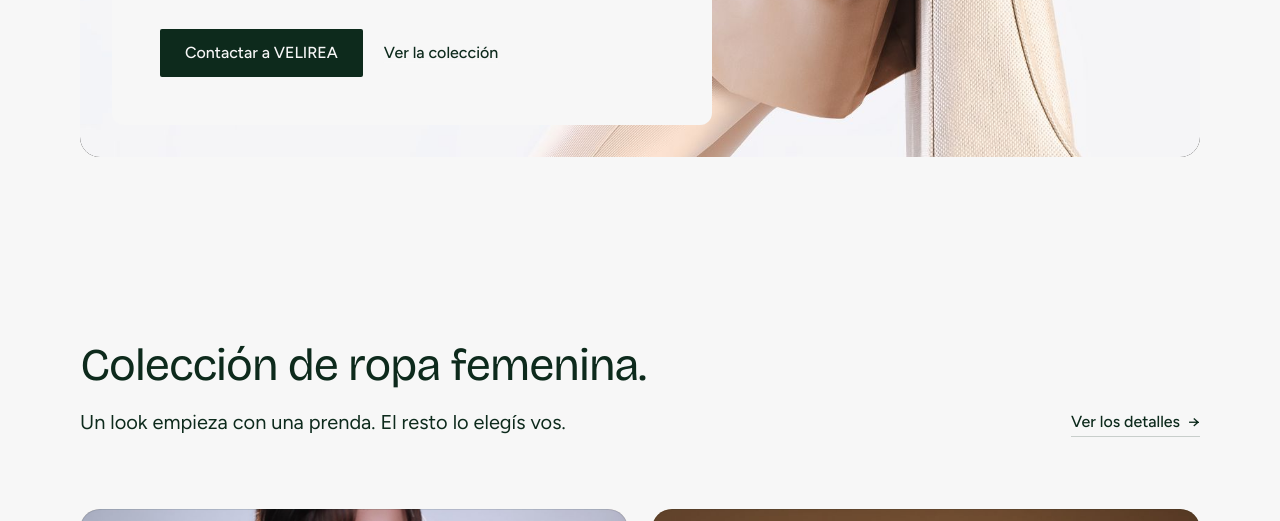
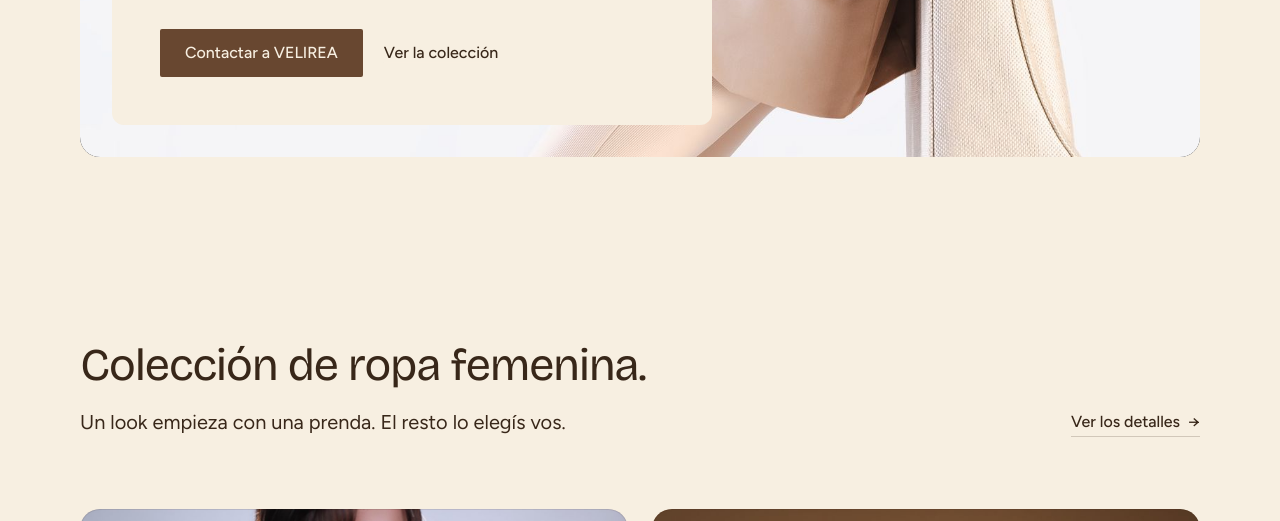
Before and after one commit to MateoGimenez10/velirea, a plain HTML site: page index.html in a window 1280 px wide. Shown: the part 579-1100 px from the top of the page. Drawn offline with Linux system fonts and the light colour scheme.

Commit message:
Aplicar la paleta crema, beige y marrón de VELIREA

```diff
--- a/index.html
+++ b/index.html
@@ -6,7 +6,7 @@
 <title>VELIREA: ropa femenina</title>
 <meta name="description" content="Conocé VELIREA, tu próximo look y las prendas que querés combinar a tu manera.">
 <meta name="page-type" content="product"><meta name="site-kind" content="other">
-<meta name="theme-color" content="#f7f7f7">
+<meta name="theme-color" content="#f7efe1">
 <meta property="og:type" content="website"><meta property="og:title" content="VELIREA · Ropa femenina">
 <meta property="og:description" content="Ropa femenina para tu día. Conocé VELIREA.">
 <meta property="og:image" content="share.jpg">
@@ -23,7 +23,7 @@
 <link rel="modulepreload" href="assets/moments/moments.js"><link rel="modulepreload" href="assets/moments/lib.js"><link rel="modulepreload" href="assets/moments/picture-develops/moment.js">
 </head>
 <body>
-<!-- product; palette offwhite-bottle-yellow; Bricolage/Figtree; film still; nav-split; footer-dark; close-photo; brand-band; block; initial V; picture-develops in estilo; no scenes or effects. -->
+<!-- product; client palette cream, beige and cacao from the supplied VELIREA reference; Bricolage/Figtree; film still; nav-split; footer-dark; close-photo; brand-band; block; initial V; picture-develops in estilo; no scenes or effects. -->
 <header class="nav nav--split">
  <div class="wrap nav__bar">
   <a class="skip-link" href="#top">Saltar al contenido</a>
--- a/page.css
+++ b/page.css
@@ -2,10 +2,10 @@
 @font-face { font-family:"Figtree"; font-style:normal; font-weight:400; font-display:swap; src:url("fonts/figtree-400.ttf") format("truetype"); }
 @font-face { font-family:"Figtree"; font-style:normal; font-weight:500 600; font-display:swap; src:url("fonts/figtree-500.ttf") format("truetype"); }
 :root {
-  --p-bg: #f7f7f7; --p-surface: #ebebeb; --p-ink: #0d2a1c; --p-muted: #5f6b64;
-  --p-accent: #f6e016; --p-accent-ink: #0d2a1c; --p-action: #0d2a1c; --p-action-ink: #f7f7f7;
-  --p-inv-bg: #0d2a1c; --p-inv-surface: #1c3629; --p-inv-ink: #f7f7f7; --p-inv-muted: #97a39c;
-  --p-inv-accent: #f6e016; --p-inv-accent-ink: #0d2a1c; --p-inv-action: #f6e016; --p-inv-action-ink: #0d2a1c;
+  --p-bg: #f7efe1; --p-surface: #efdfc5; --p-ink: #382719; --p-muted: #705742;
+  --p-accent: #684730; --p-accent-ink: #f7efe1; --p-action: #684730; --p-action-ink: #f7efe1;
+  --p-inv-bg: #382719; --p-inv-surface: #443325; --p-inv-ink: #f7efe1; --p-inv-muted: #afa394;
+  --p-inv-accent: #f7efe1; --p-inv-accent-ink: #382719; --p-inv-action: #f7efe1; --p-inv-action-ink: #382719;
   --font-display: "Bricolage Grotesque", system-ui, sans-serif;
   --font-text: "Figtree", system-ui, sans-serif;
   --display-weight: 400;
```
Also changed, not shown: credits.html (+1 -1 lines), favicon.svg, share.jpg.
